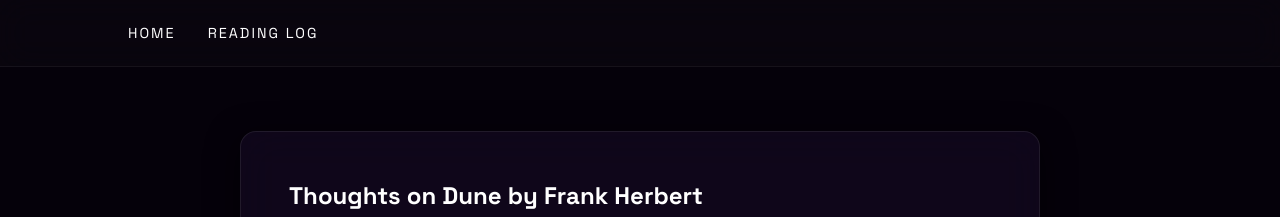
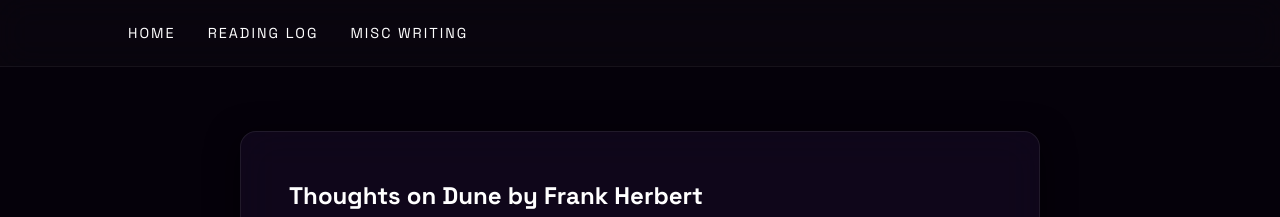
Before and after one commit to phronesisforall/phronesisforall.github.io, a Jekyll site: the page built from _posts/2026-07-11-Test.md, in a window 1280 px wide. Shown: the top 217 px of the page. Built offline with Jekyll 4.4.1, drawn with Linux system fonts in a browser that asks for light colours.

Commit message:
Updated _layouts/default.html
Added Miscellaneous Writing section to nav

```diff
--- a/_layouts/default.html
+++ b/_layouts/default.html
@@ -14,6 +14,7 @@
   <nav class="glass-nav">
     <a href="{{ '/' | relative_url }}">Home</a>
     <a href="{{ '/reading-log' | relative_url }}">Reading Log</a>
+    <a href="{{ '/misc-writing' | relative_url }}">Misc Writing</a>
   </nav>
 
   <main class="content">
```
